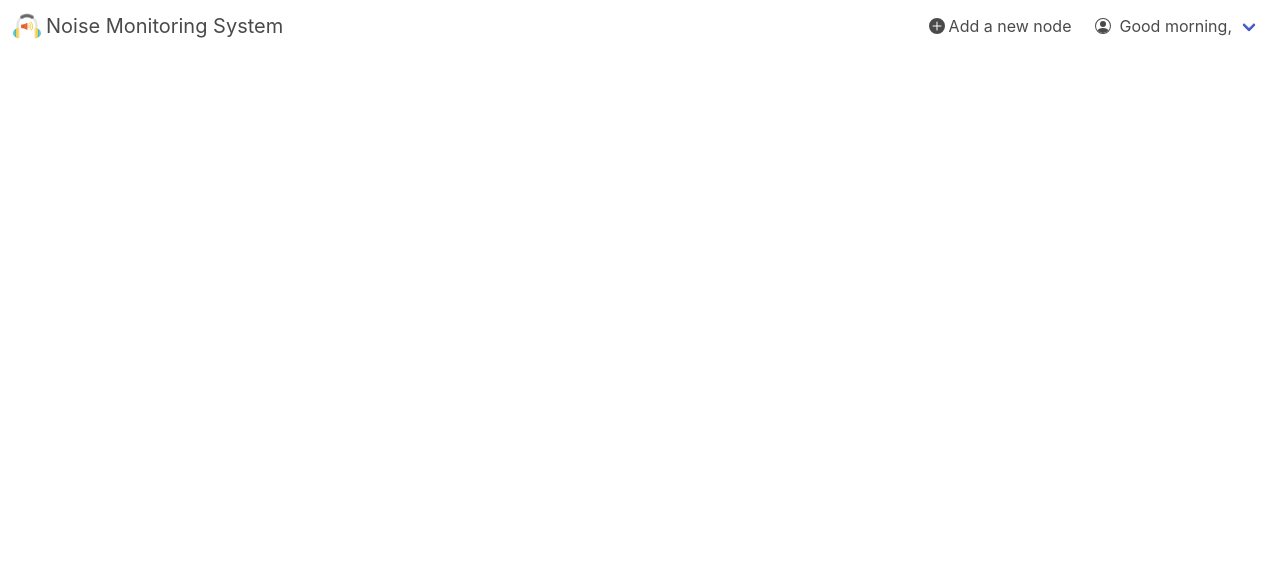
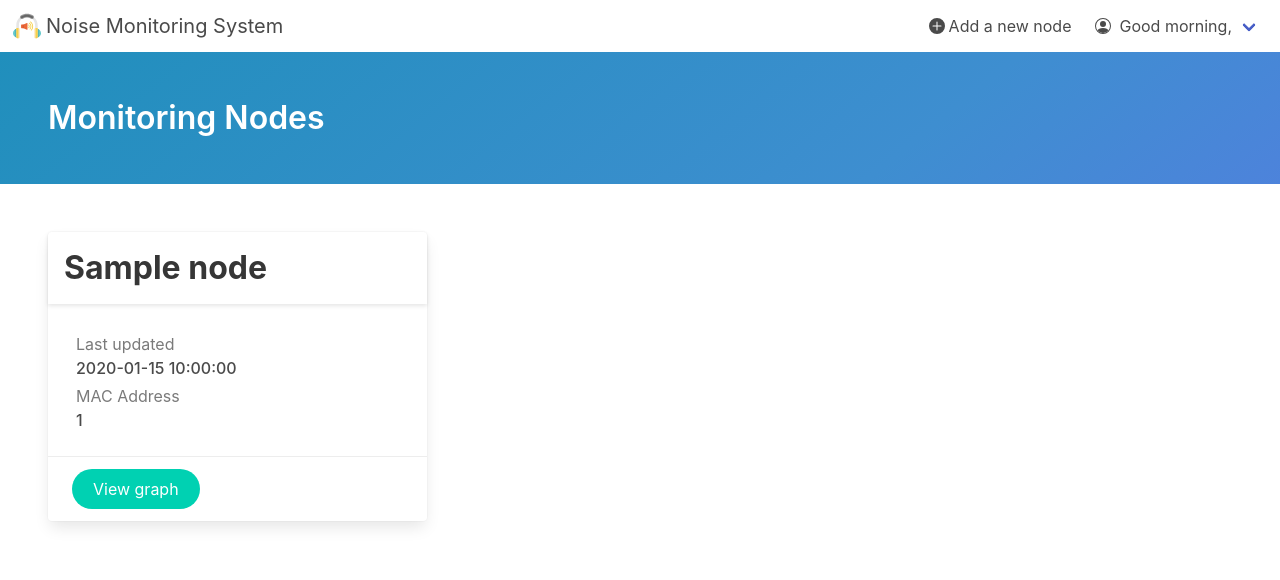
Before and after one commit to sanjana2610/fire-monitoring-system, a PHP site: template views/dashboard.php in a window 1280 px wide. Shown: the top 580 px of the page. Run offline with PHP 8.4, Linux system fonts and the light colour scheme; the template is opened without the code that fills it: most values are stand-ins (such as "Sample title", 1, 10 or a date in 2020); data that the repository does not hold is empty; some libraries are stand-ins or nearby versions.

Commit message:
View nodes in dashboard

```diff
--- a/views/dashboard.php
+++ b/views/dashboard.php
@@ -2,7 +2,58 @@
 require_once 'head.php';
 require_once 'nav.php';
 ?>
-
+<div>
+    <section class="hero is-bold is-info">
+        <div class="hero-body">
+            <div class="container columns">
+                <h1 class="title column is-8">
+                    Monitoring Nodes
+                </h1>
+            </div>
+        </div>
+    </section>
+    <?php if (empty($nodes)) { ?>
+        <div class="section">
+            <div class="notification is-danger is-light">
+                There are no nodes to monitor right now.
+            </div>
+        </div>
+    <?php } else { ?>
+        <div class="section columns is-multiline">
+            <?php foreach ($nodes as $node) { ?>
+                <div class="column is-4">
+                    <div class="card">
+                        <header class="card-header">
+                            <div class="card-header-title">
+                                <p class="is-size-3"><?php echo $node->name; ?></p>
+                            </div>
+                        </header>
+                        <div class="card-content">
+                            <div class="content">
+                                <div class="mt-1 px-1">
+                                    <p class="is-size-6 has-text-grey mb-0">Last updated</p>
+                                    <p class="is-size-6 has-text-weight-medium"><?php echo $node->lastUpdated ?? 'N/A'; ?></p>
+                                </div>
+                                <div class="mt-1 px-1">
+                                    <p class="is-size-6 has-text-grey mb-0">MAC Address</p>
+                                    <p class="is-size-6 has-text-weight-medium"><?php echo $node->mac_id; ?></p>
+                                </div>
+                            </div>
+                        </div>
+                        <footer class="card-footer">
+                            <div class="column ml-3">
+                                <a class="button is-primary is-rounded" role="button"
+                                   href="/monitor/<?php echo $node->mac_id; ?>">
+                                    <span>View graph</span>
+                                </a>
+                            </div>
+                        </footer>
+                    </div>
+                </div>
+            <?php } ?>
+        </div>
+    <?php } ?>
+</div>
 <?php
 require_once 'footer.php';
 ?>
--- a/views/nav.php
+++ b/views/nav.php
@@ -1,6 +1,6 @@
 <nav class="navbar" role="navigation" aria-label="main navigation">
     <div class="navbar-brand">
-        <a class="navbar-item">
+        <a class="navbar-item" href="/">
             <img
                     class="mr-1"
                     src="../images/logo.svg"
```
Also changed, not shown: index.php (+17 -2 lines).
